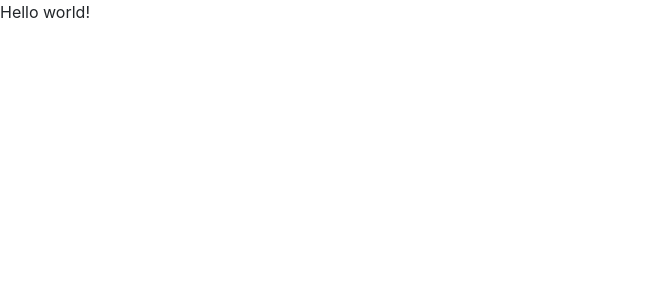
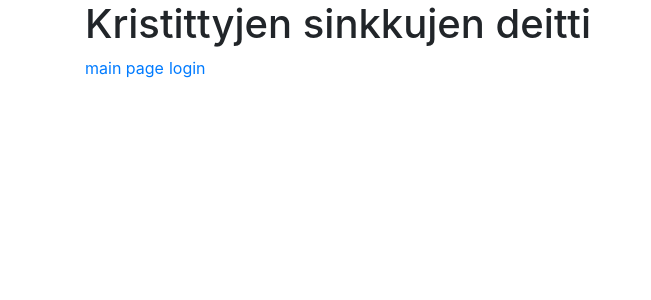
Before and after one commit to Ohtu-KSDeitti/frontend_ksd, a React (Create React App) app: page / in a window 1280 px wide. Shown: the top 300 px of the page, without its empty margins (0-651 px from the left). Built offline with nearby package versions, Linux system fonts and the light colour scheme.

Commit message:
First components

```diff
--- a/src/App.js
+++ b/src/App.js
@@ -1,7 +1,12 @@
 import React from 'react'
+import LoginForm from './components/LoginForm'
+import RegistrationForm from './components/RegistrationForm'
+import Menu from './components/Menu'
+
 const App = () => (
-  <div>
-    <p>Hello world!</p>
+  <div className="container">
+    <h1>Kristittyjen sinkkujen deitti</h1>
+    <Menu />
   </div>
 )
 
--- /dev/null
+++ b/src/components/Menu.js
@@ -0,0 +1,17 @@
+import React from 'react'
+
+const Menu = () => {
+  const padding = {
+    paddingRight: 5
+  }
+
+  return(
+    <div>
+      <a href='/' style={padding}>main page</a>
+      <a href='/login' style={padding}>login</a>
+    </div>
+  )
+
+}
+
+export default Menu
--- a/src/index.js
+++ b/src/index.js
@@ -1,7 +1,13 @@
 import ReactDOM from 'react-dom'
 import App from './App'
+import './index.css'
+import {
+  BrowserRouter as Router,
+} from "react-router-dom"
 
 ReactDOM.render(
-  <App />,
+  <Router>
+    <App />
+  </Router>,
   document.getElementById('root')
 )
```
Also changed, not shown: src/components/LoginForm.js (added), src/components/RegistrationForm.js (added).
